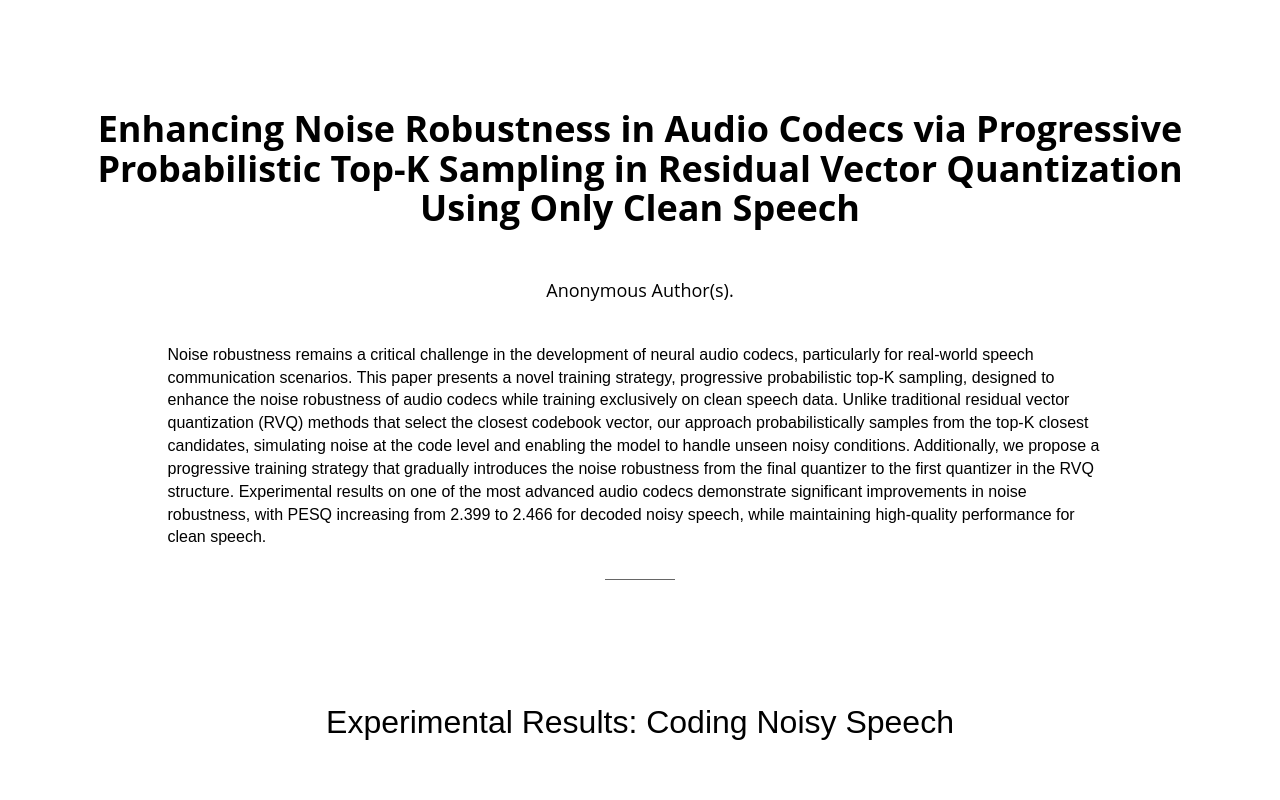
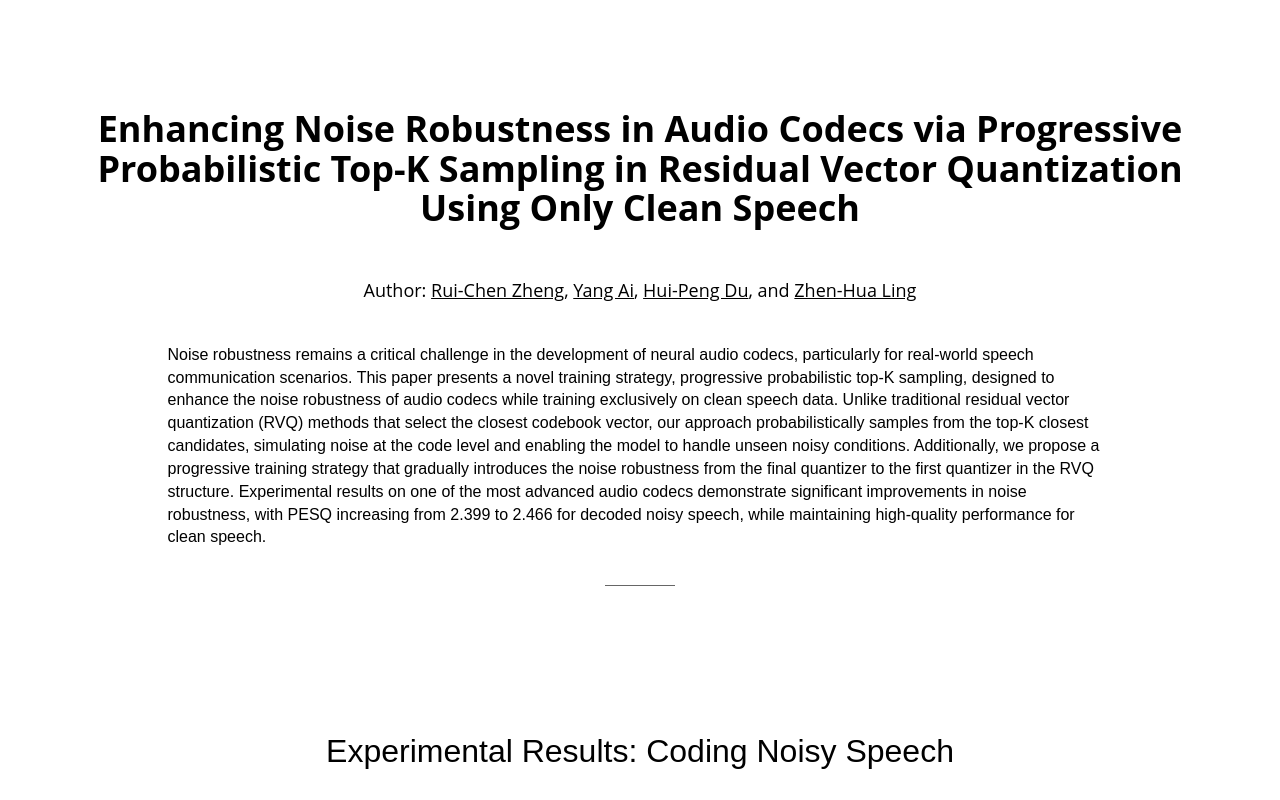
Before and after one commit to ZhengRachel/NoiseRobustAudioCodec, a plain HTML site: page index.html in a window 1280 px wide. Shown: the top 800 px of the page. Drawn offline with Linux system fonts and the light colour scheme; a web font is replaced by a local one.

Commit message:
Update index.html

```diff
--- a/index.html
+++ b/index.html
@@ -32,13 +32,13 @@
     <div class="section-title text-center center">
         <h1 style="color:black"><strong><br><br> Enhancing Noise Robustness in Audio Codecs via Progressive Probabilistic Top-K Sampling in Residual Vector Quantization Using Only Clean Speech</b></strong></h1>
         <br><br>
-        <!-- <font color="black" size="4"> Author: </font>
+        <font color="black" size="4"> Author: </font>
         <a href="https://zhengrachel.github.io/"><font color="black" size="4"><u>Rui-Chen Zheng</u></a>,
-        <a><font color="black" size="4"><u>Xiao-Hang Jiang</u></a>,
         <a href="http://staff.ustc.edu.cn/~yangai/"><font color="black" size="4"><u>Yang Ai</u></a>,
+        <a href="https://scholar.google.com/citations?user=uO28CqcAAAAJ&hl=en&oi=ao"><font color="black" size="4"><u>Hui-Peng Du</u></a>,
         <font color="black" size="4">and </font>
-        <a href="http://staff.ustc.edu.cn/~zhling/#!index.md"><font color="black" size="4"><u>Zhen-Hua Ling</u></a> -->
-        <font color="black" size="4"> Anonymous Author(s). </font>
+        <a href="http://staff.ustc.edu.cn/~zhling/#!index.md"><font color="black" size="4"><u>Zhen-Hua Ling</u></a>
+<!--         <font color="black" size="4"> Anonymous Author(s). </font> -->
     </div>
 
     <!-- <div class="portfolio-item">
```
